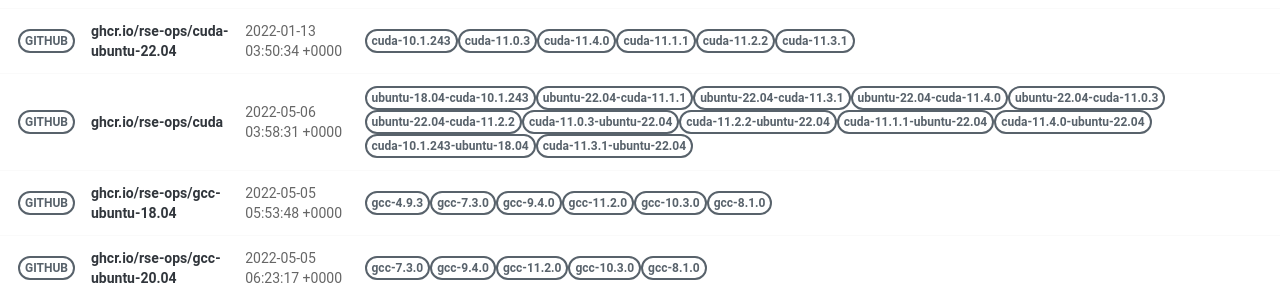
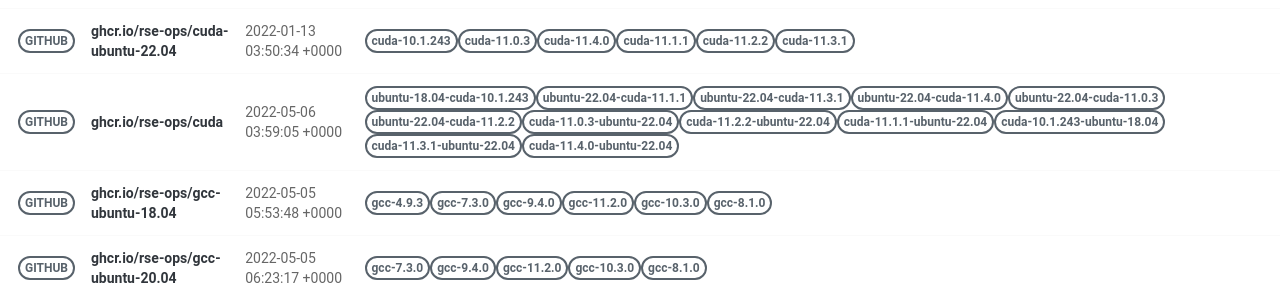
Before and after one commit to rse-ops/docker-images, a Jekyll site: the page built from pages/index.md, in a window 1280 px wide. Shown: the part 421-721 px from the top of the page. Built offline with Jekyll 4.4.1, drawn with Linux system fonts in a browser that asks for light colours; nearby versions of some CDN libraries.

Commit message:
Automated push to update library 2022-05-06

```diff
--- a/_library/ghcr.io-rse-ops-cuda.md
+++ b/_library/ghcr.io-rse-ops-cuda.md
@@ -1,7 +1,7 @@
 ---
 layout: container
 name: ghcr.io/rse-ops/cuda
-updated_at: 2022-05-06 03:58:31.846523
+updated_at: 2022-05-06 03:59:05.880228
 
 
 container_url: https://github.com/orgs/rse-ops/packages/container/package/cuda
@@ -33,14 +33,14 @@ versions:
  - tag: cuda-11.1.1-ubuntu-22.04
    dockerfile: https://github.com/rse-ops/docker-images/blob/main/ubuntu/cuda/Dockerfile
    manifest: https://crane.ggcr.dev/manifest/ghcr.io/rse-ops/cuda:cuda-11.1.1-ubuntu-22.04
- - tag: cuda-11.4.0-ubuntu-22.04
-   dockerfile: https://github.com/rse-ops/docker-images/blob/main/ubuntu/cuda/Dockerfile
-   manifest: https://crane.ggcr.dev/manifest/ghcr.io/rse-ops/cuda:cuda-11.4.0-ubuntu-22.04
  - tag: cuda-10.1.243-ubuntu-18.04
    dockerfile: https://github.com/rse-ops/docker-images/blob/main/ubuntu/cuda/Dockerfile
    manifest: https://crane.ggcr.dev/manifest/ghcr.io/rse-ops/cuda:cuda-10.1.243-ubuntu-18.04
  - tag: cuda-11.3.1-ubuntu-22.04
    dockerfile: https://github.com/rse-ops/docker-images/blob/main/ubuntu/cuda/Dockerfile
    manifest: https://crane.ggcr.dev/manifest/ghcr.io/rse-ops/cuda:cuda-11.3.1-ubuntu-22.04
+ - tag: cuda-11.4.0-ubuntu-22.04
+   dockerfile: https://github.com/rse-ops/docker-images/blob/main/ubuntu/cuda/Dockerfile
+   manifest: https://crane.ggcr.dev/manifest/ghcr.io/rse-ops/cuda:cuda-11.4.0-ubuntu-22.04
 
 ---
```
